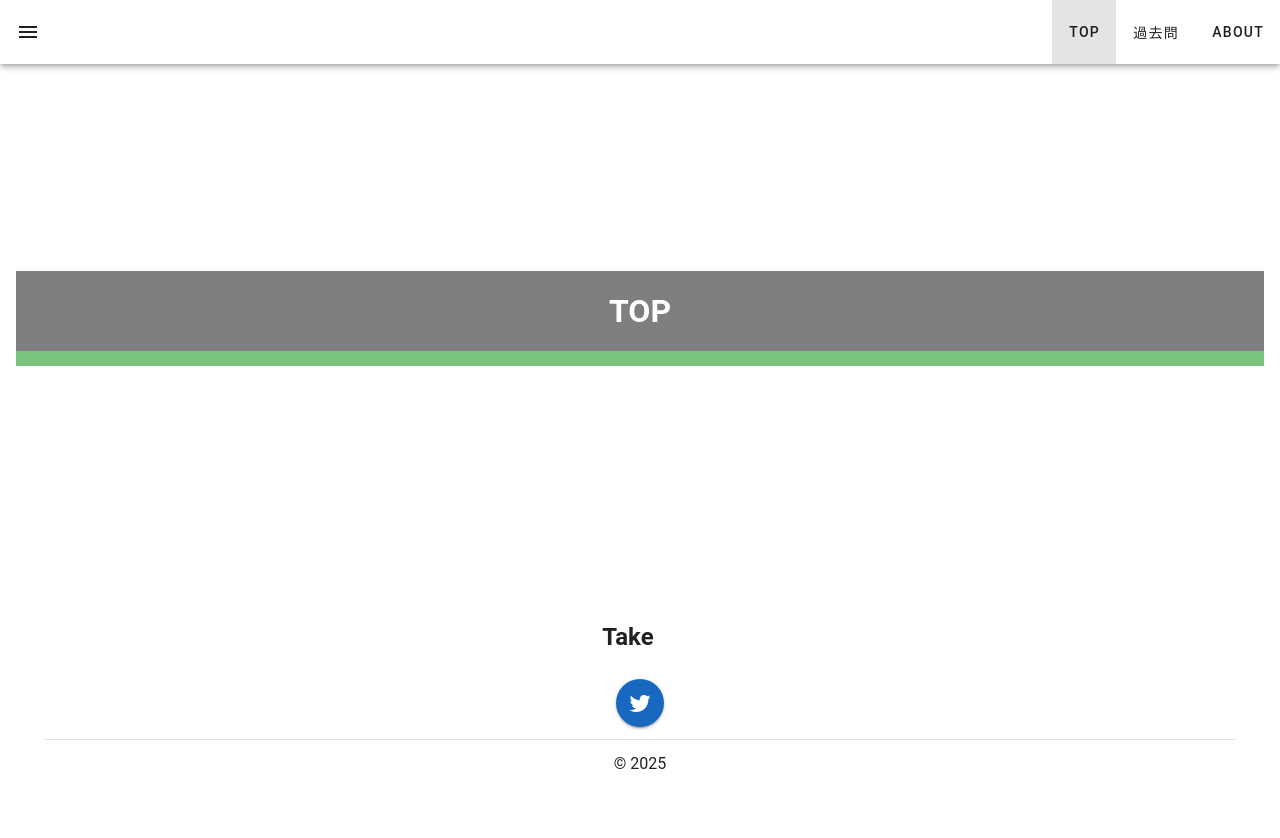
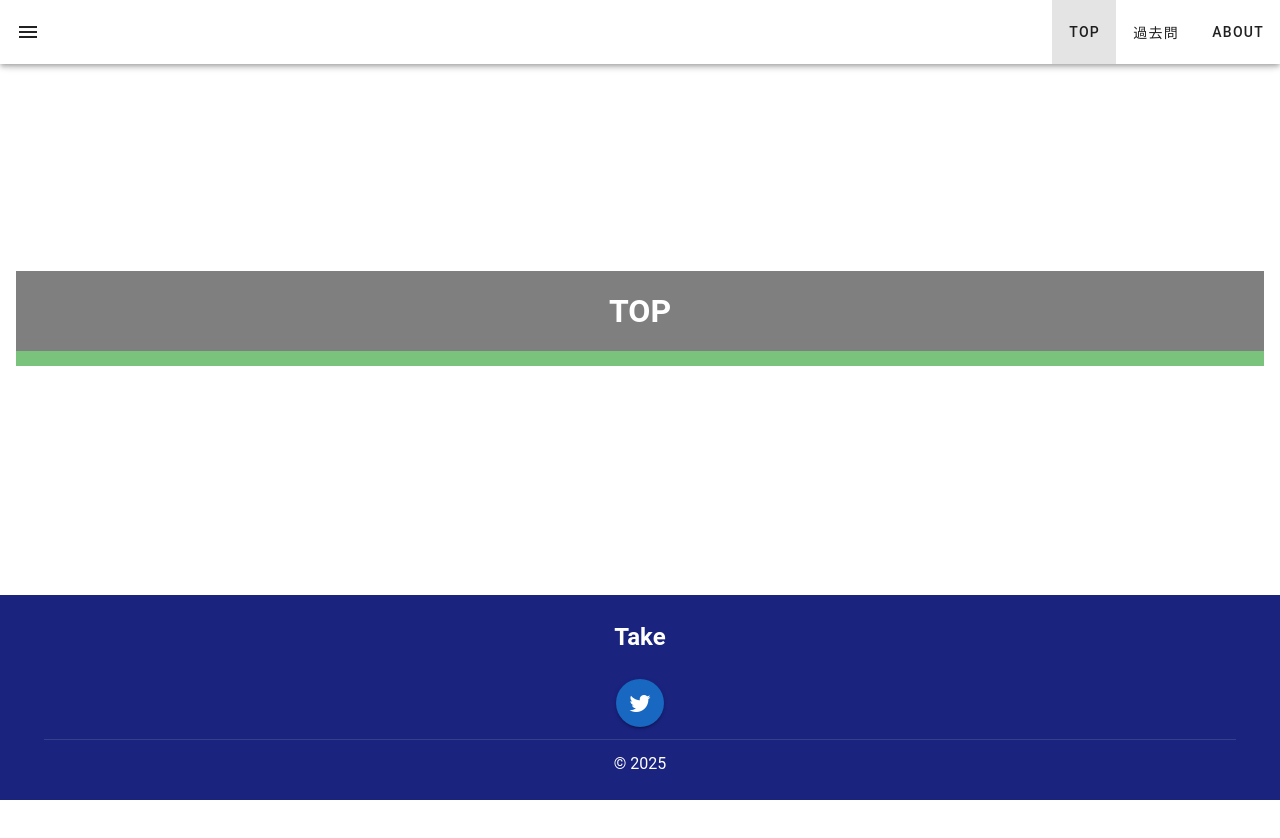
Before and after one commit to take5054/IPAExamPreparation, a Vue app: page / in a window 1280 px wide. Shown: the top 838 px of the page. Built offline with nearby package versions, Linux system fonts and the light colour scheme.

Commit message:
Update Footer.vue

```diff
--- a/src/components/Footer.vue
+++ b/src/components/Footer.vue
@@ -1,13 +1,13 @@
 <template>
-  <v-footer app>
+  <v-footer app color="indigo-darken-4" class="white--text">
     <v-container>
       <v-row align="center" justify="center">
         <v-col cols="auto">
           <h2>Take</h2>
         </v-col>
-        <v-col cols="auto">
+        <!--<v-col cols="auto">
 
-        </v-col>
+        </v-col>-->
       </v-row>
       <v-row align="center">
         <v-col class="text-center">
```
